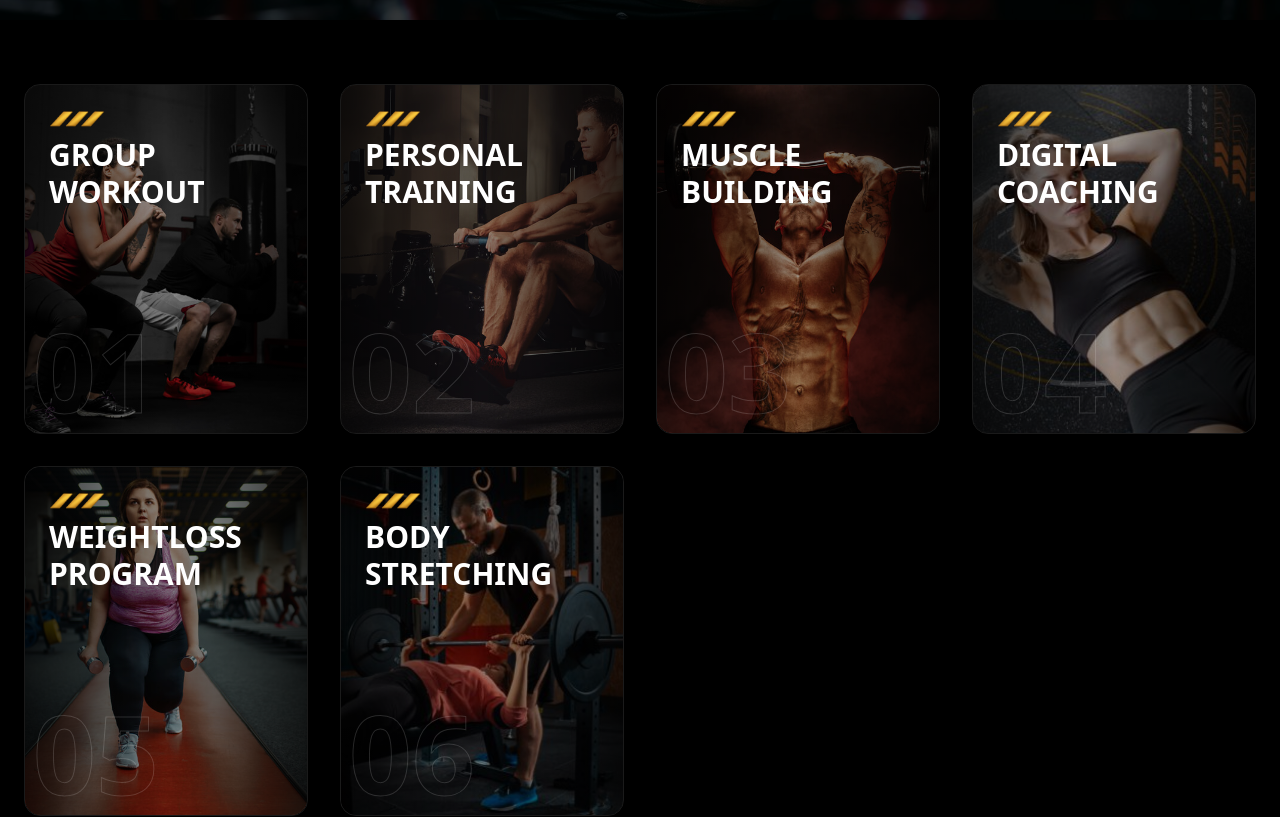
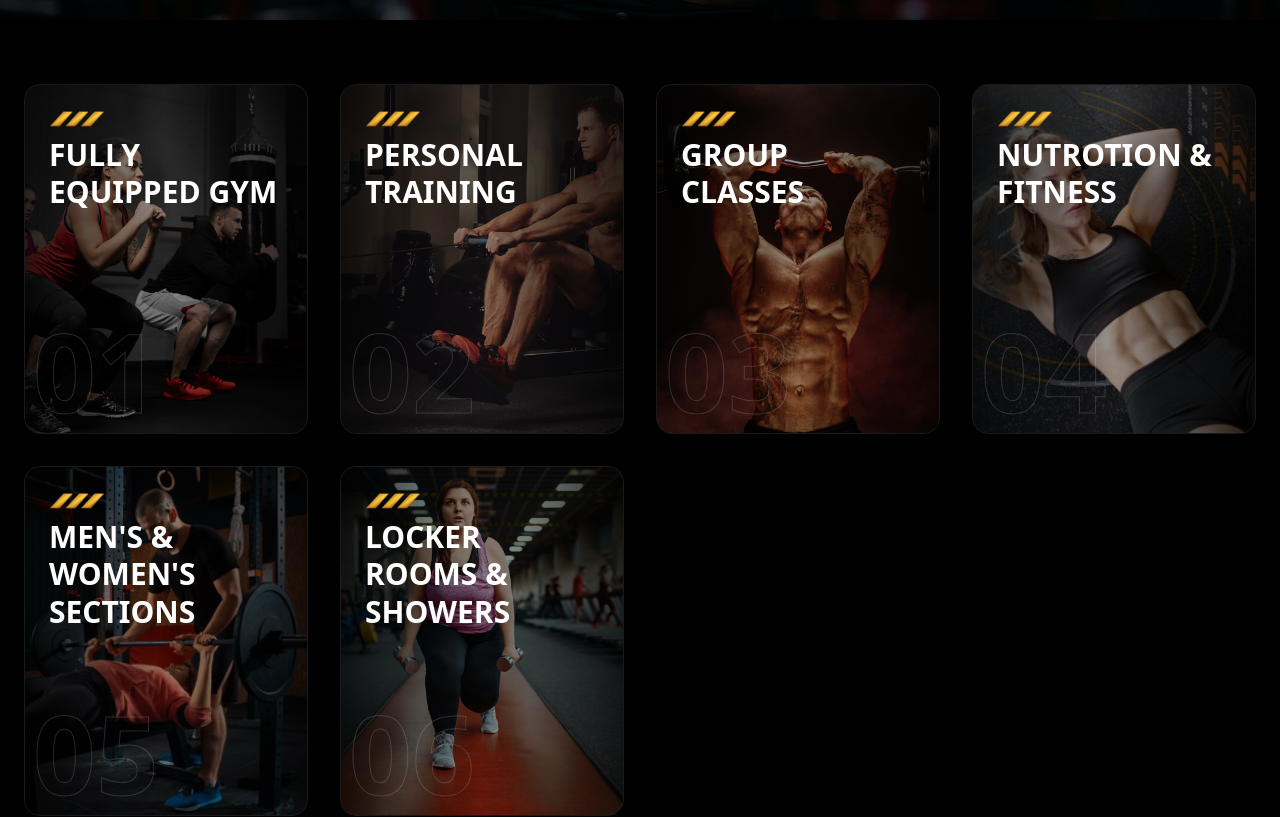
Before and after one commit to Laiba121/Gym, a React (Vite) app: page /services in a window 1280 px wide. Shown: the part 560-1377 px from the top of the page. Built offline with nearby package versions, Linux system fonts and the light colour scheme.

Commit message:
Updated file with new changes

```diff
--- a/src/components/TeamSection.jsx
+++ b/src/components/TeamSection.jsx
@@ -16,7 +16,7 @@ export default function TeamSlider() {
     dots: false,
     infinite: true,
     speed: 700,
-    slidesToShow: 4, // default for large screens
+    slidesToShow: 4, // default large screen
     slidesToScroll: 1,
     autoplay: true,
     autoplaySpeed: 3000,
@@ -25,7 +25,6 @@ export default function TeamSlider() {
     nextArrow: <NextArrow />,
     prevArrow: <PrevArrow />,
     responsive: [
-      { breakpoint: 1536, settings: { slidesToShow: 4 } }, // xl
       { breakpoint: 1280, settings: { slidesToShow: 3 } }, // lg
       { breakpoint: 1024, settings: { slidesToShow: 2 } }, // md
       { breakpoint: 640, settings: { slidesToShow: 1, arrows: false } }, // sm/mobile
@@ -34,7 +33,7 @@ export default function TeamSlider() {
 
   return (
     <section className="bg-black py-12 sm:py-16 md:py-20 overflow-hidden">
-      <div className="max-w-7xl mx-auto px-4 sm:px-6 md:px-10 relative">
+      <div className="max-w-7xl mx-auto px-4 sm:px-6 md:px-10">
 
         {/* Header */}
         <div className="text-center mb-12 sm:mb-16">
@@ -47,10 +46,10 @@ export default function TeamSlider() {
         </div>
 
         {/* Slider */}
-        <Slider {...settings}>
+        <Slider {...settings} className="w-full">
           {team.map((member, i) => (
             <div key={i} className="px-2 sm:px-3">
-              <div className="group bg-[#111] rounded-2xl overflow-hidden transition duration-500 hover:scale-[1.03] shadow-lg">
+              <div className="group bg-[#111] rounded-2xl overflow-hidden transition-transform duration-500 hover:scale-[1.03] shadow-lg">
 
                 {/* Image */}
                 <div className="relative w-full aspect-[4/5] sm:aspect-[3/4] md:aspect-[4/5] lg:aspect-[3/4]">
@@ -92,6 +91,7 @@ export default function TeamSlider() {
   );
 }
 
+// Custom Arrows
 function NextArrow({ onClick }) {
   return (
     <div
--- a/src/pages/servicePage.jsx
+++ b/src/pages/servicePage.jsx
@@ -3,12 +3,12 @@ import { motion } from "framer-motion";
 import Newsletter from "../components/NewsletterSection";
 
 const services = [
-  { title: "GROUP WORKOUT", image: "/images/feature3.jpg", number: "01" },
+  { title: "FULLY EQUIPPED GYM", image: "/images/feature3.jpg", number: "01" },
   { title: "PERSONAL TRAINING", image: "/images/feature2.jpg", number: "02" },
-  { title: "MUSCLE BUILDING", image: "/images/feature4.jpg", number: "03" },
-  { title: "DIGITAL COACHING", image: "/images/feature5.jpg", number: "04" },
-  { title: "WEIGHTLOSS PROGRAM", image: "/images/feature1.jpg", number: "05" },
-  { title: "BODY STRETCHING", image: "/images/feature6.jpg", number: "06" },
+  { title: "GROUP CLASSES", image: "/images/feature4.jpg", number: "03" },
+  { title: "NUTROTION & FITNESS", image: "/images/feature5.jpg", number: "04" },
+  { title: "MEN'S & WOMEN'S SECTIONS", image: "/images/feature6.jpg", number: "05" },
+  { title: "LOCKER ROOMS & SHOWERS", image: "/images/feature1.jpg", number: "06" },
 ];
 
 export default function ServicesPage() {
```
